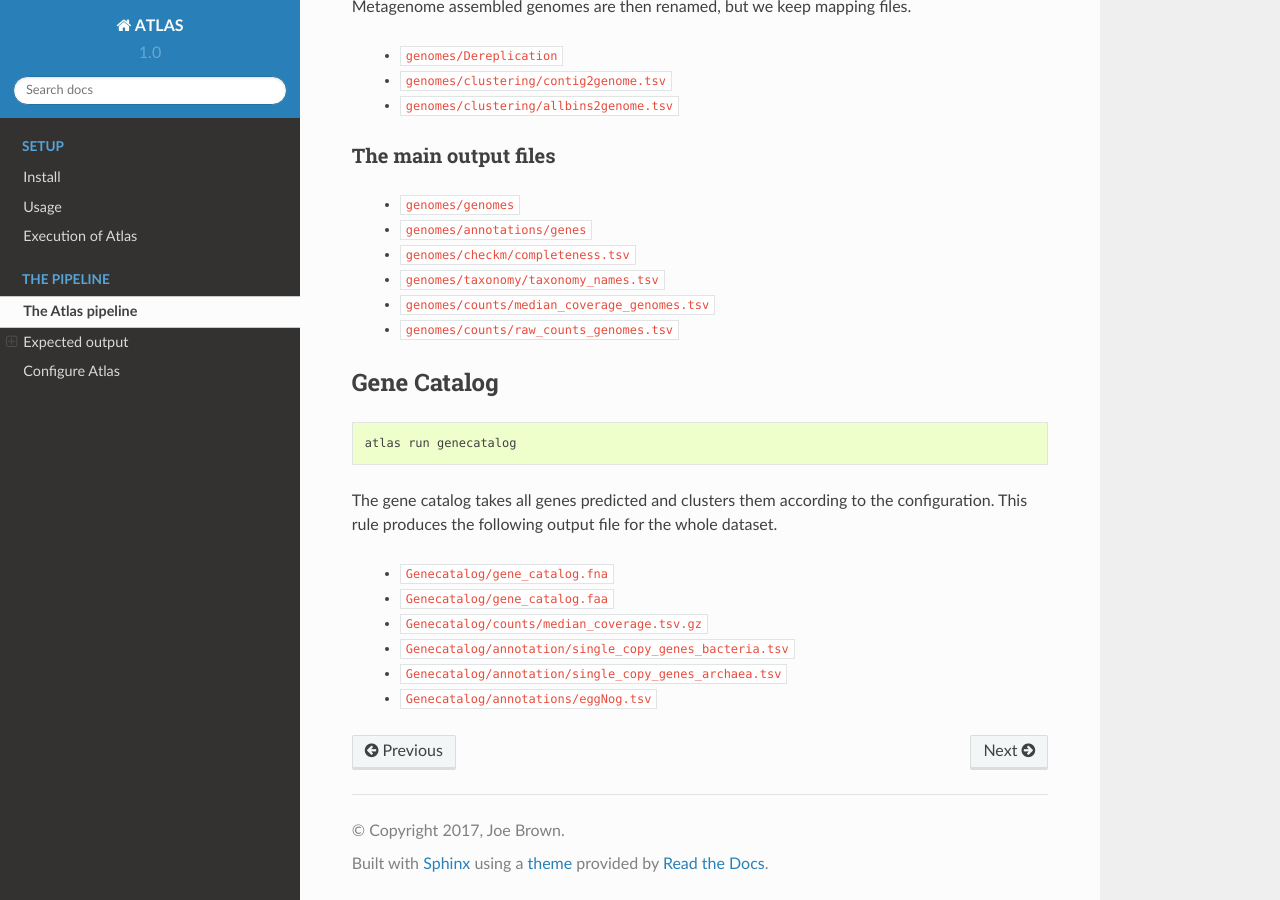
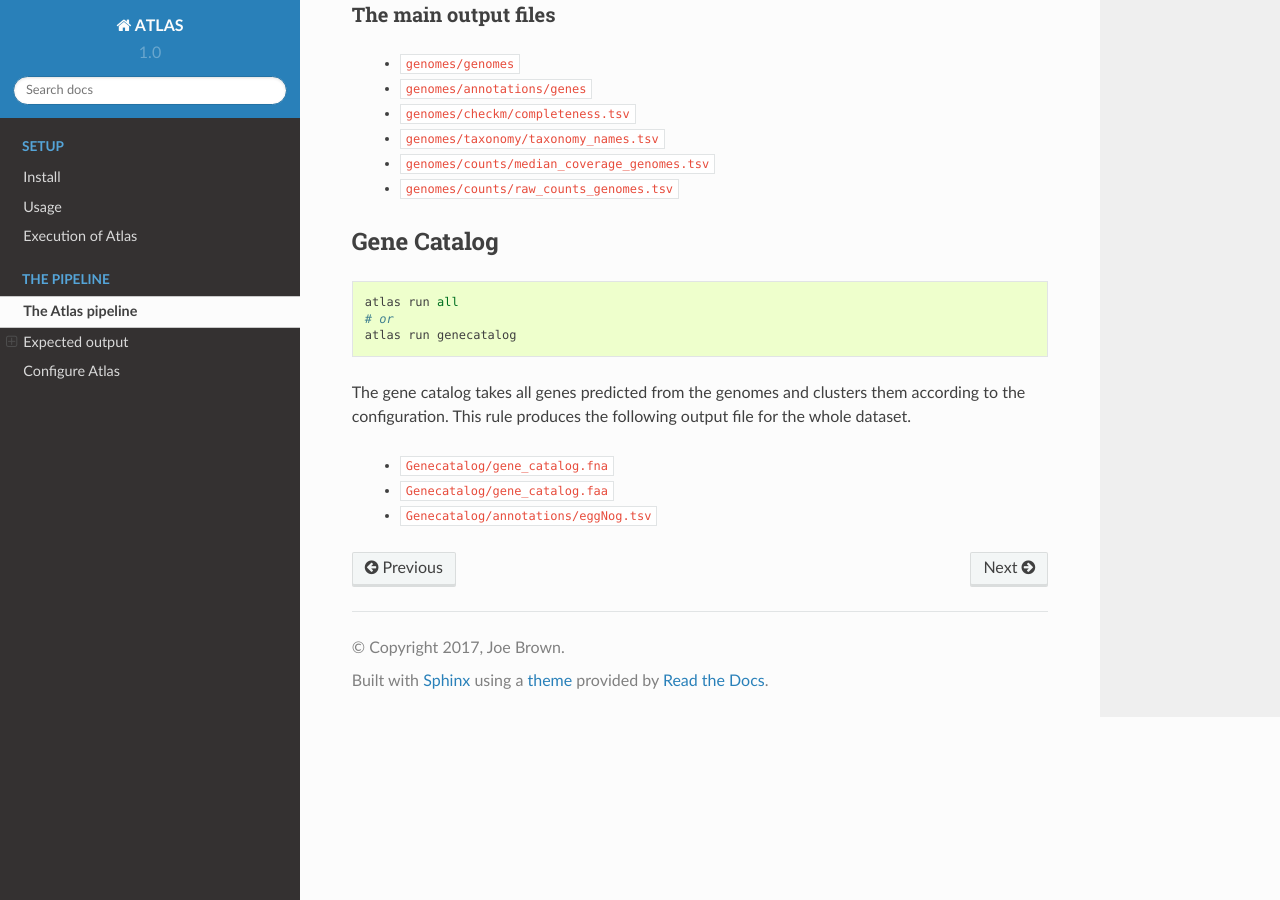
Before and after one commit to metagenome-atlas/atlas, a Sphinx documentation site: the page built from docs/details/pipeline.rst, in a window 1280 px wide and 900 px high, scrolled down 2525 px. Built offline with Sphinx 7.4.7 and the Read the Docs theme 2.0.0, drawn with Linux system fonts in a browser that asks for light colours.

Commit message:
updated scheme and docs, gencatalog from MAGs

```diff
--- a/docs/details/pipeline.rst
+++ b/docs/details/pipeline.rst
@@ -113,15 +113,14 @@ Gene Catalog
 
 ::
 
+  atlas run all
+  # or
   atlas run genecatalog
 
-The gene catalog takes all genes predicted and clusters them
+The gene catalog takes all genes predicted from the genomes and clusters them
 according to the configuration.
 This rule produces the following output file for the whole dataset.
 
   - ``Genecatalog/gene_catalog.fna``
   - ``Genecatalog/gene_catalog.faa``
-  - ``Genecatalog/counts/median_coverage.tsv.gz``
-  - ``Genecatalog/annotation/single_copy_genes_bacteria.tsv``
-  - ``Genecatalog/annotation/single_copy_genes_archaea.tsv``
   - ``Genecatalog/annotations/eggNog.tsv``
```
Also changed, not shown: resources/images/ATLAS_scheme.png.
